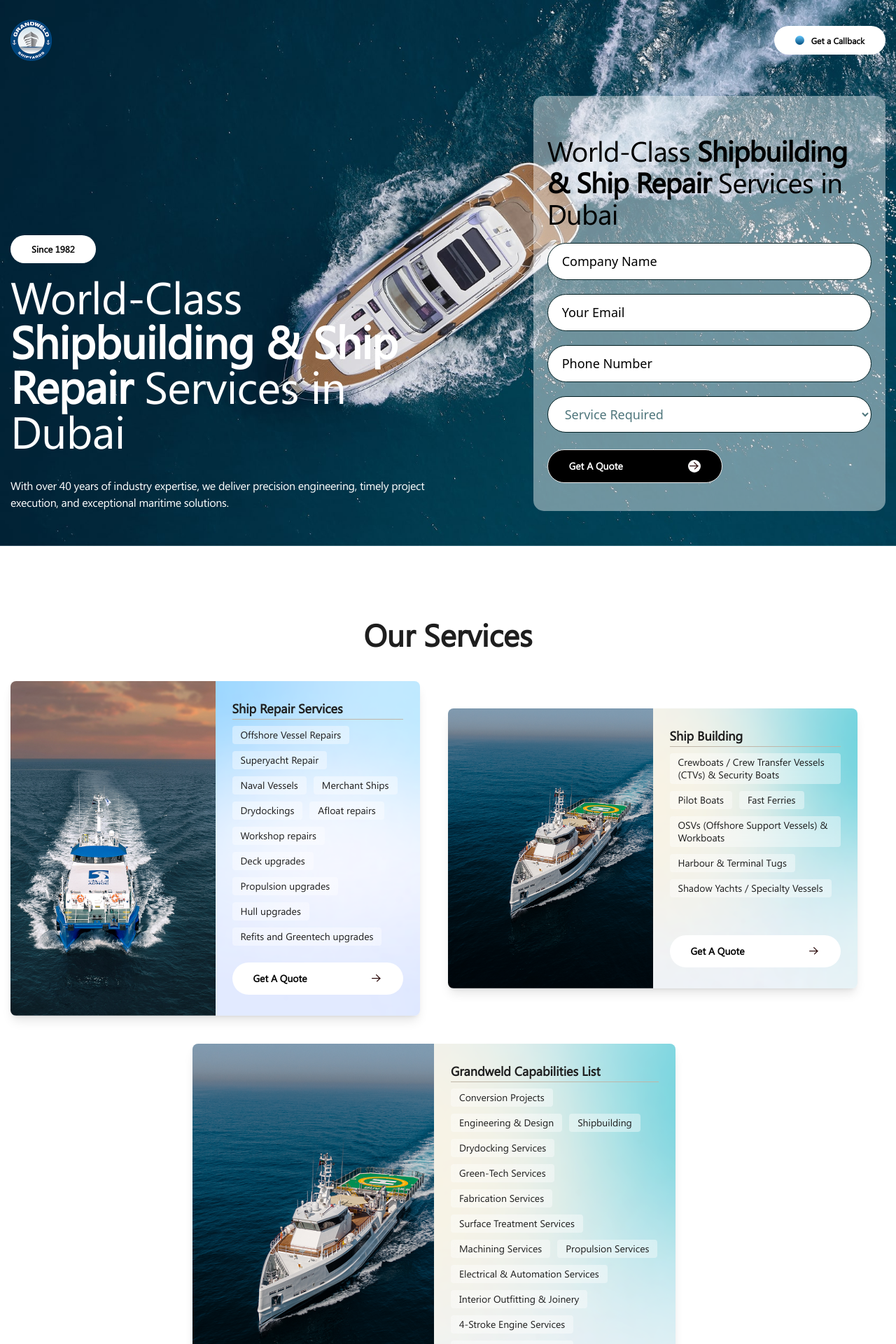
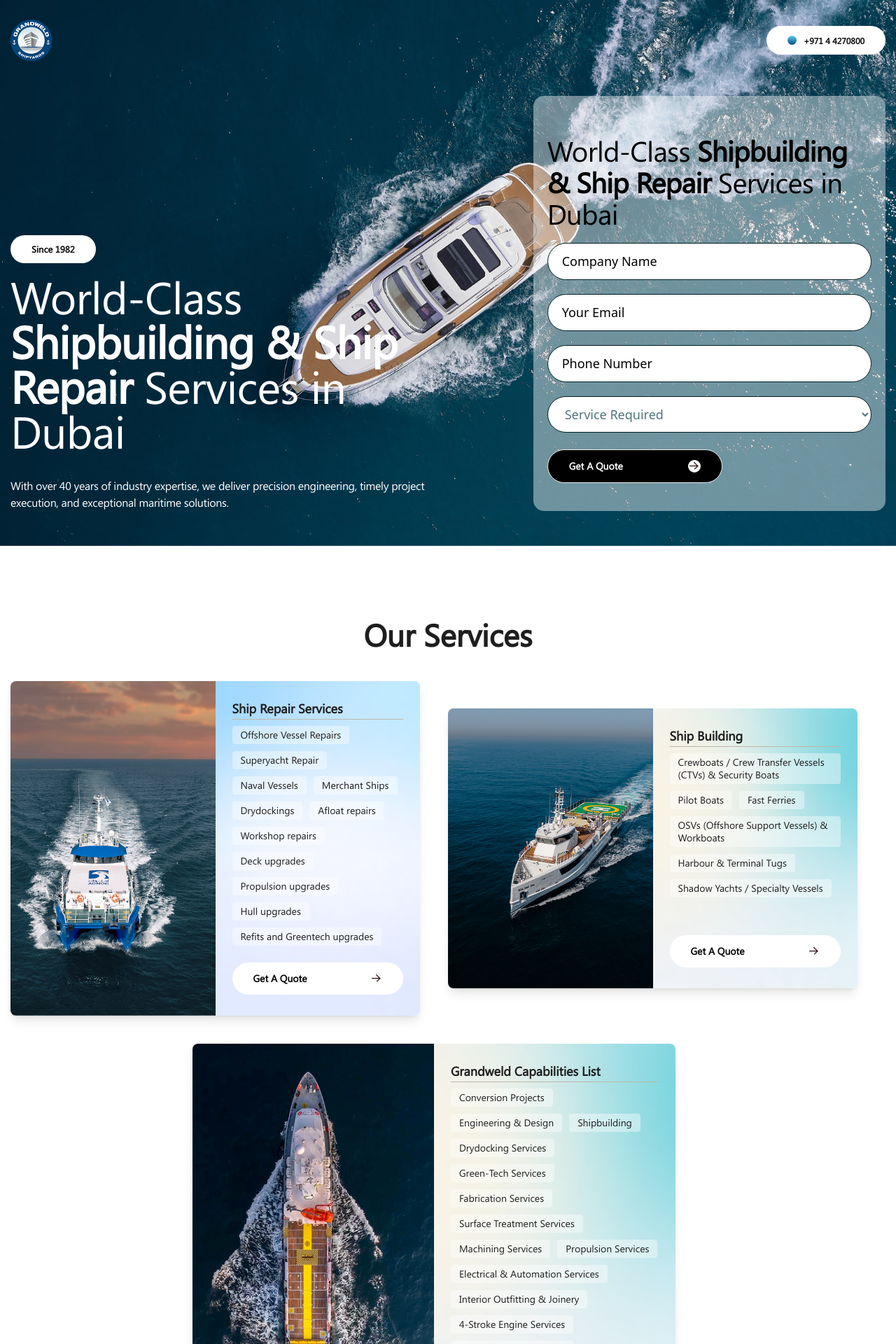
Before and after one commit to ArunSpiderWorks/grandweld-fe, a Next.js app: page / in a window 1280 px wide. Shown: the top 1920 px of the page at 70% size. Built offline with nearby package versions, Linux system fonts and the light colour scheme.

Commit message:
latest main

```diff
--- a/components/Home/Service.jsx
+++ b/components/Home/Service.jsx
@@ -49,7 +49,7 @@
   {
     id: 3,
     title: "Grandweld Capabilities List",
-    imageSrc: ServiceImg02,
+    imageSrc: ServiceImg03,
     bgImage: "/img/LP/list-bg-02.png",
     items: [
       "Conversion Projects",
@@ -73,7 +73,7 @@
   const [isModalOpen, setIsModalOpen] = useState(false);
 
   return (
-    <section id="service" className="relative md:py-[100px] py-[50px]">
+    <section id="service" className="relative md:pt-[100px] py-[50px]">
       <div className="container">
         <div className="flex mx-[-15px] flex-wrap">
           <div className="w-full px-[15px]">
--- a/components/layout/header.js
+++ b/components/layout/header.js
@@ -119,7 +119,7 @@
 
             <div className="flex menu-nav">
               <ButtonRound
-                text="Get a Callback"
+                text="+971 4 4270800"
                 className="text text-[12.17px] flex items-center gap-[10px] bg-[#fff] hover:bg-[#000] text-[#050505] hover:text-[#fff]"
                 span={
                   <span className="round-span w-[13px] h-[13px] rounded-[50%] bg-[linear-gradient(180deg,#64C7FC_0%,#004C7E_100%)]"></span>
```
Also changed, not shown: public/img/LP/list-bg-03.png (added).
